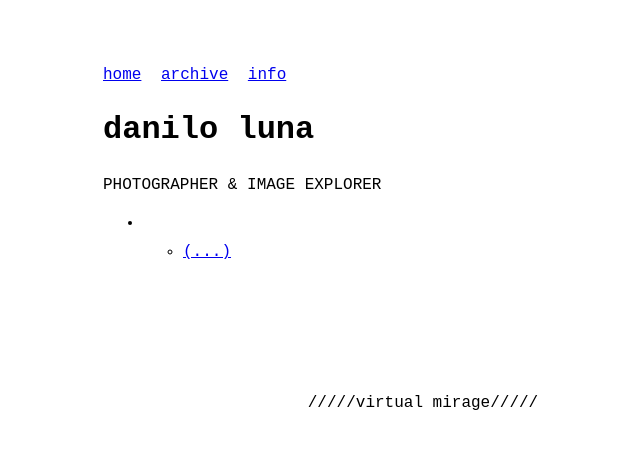
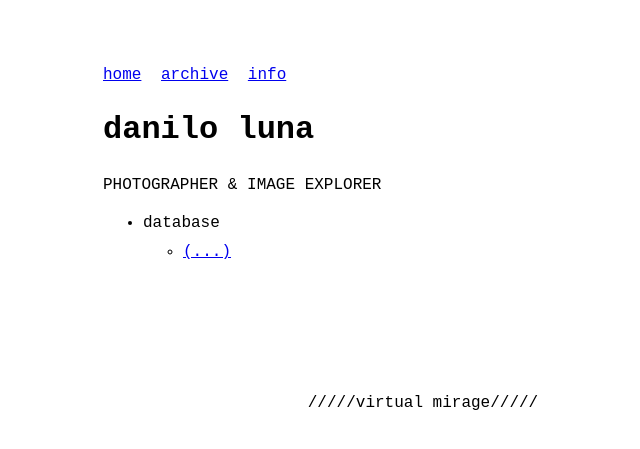
Before and after one commit to odaniloluna/odaniloluna.github.io, a Jekyll site: the page built from index.md, in a window 1280 px wide. Shown: the top 449 px of the page, without its empty margins (217-857 px from the left). Built offline with Jekyll 4.4.1, drawn with Linux system fonts in a browser that asks for light colours.

Commit message:
Update menu.yml

```diff
--- a/_data/menu.yml
+++ b/_data/menu.yml
@@ -2,7 +2,7 @@
 # https://github.com/riggraz/no-style-please#customize-the-menu
 
 entries:
-  - title:
+  - title: [database]
     post_list:
       limit: 0
       show_more: true
```
